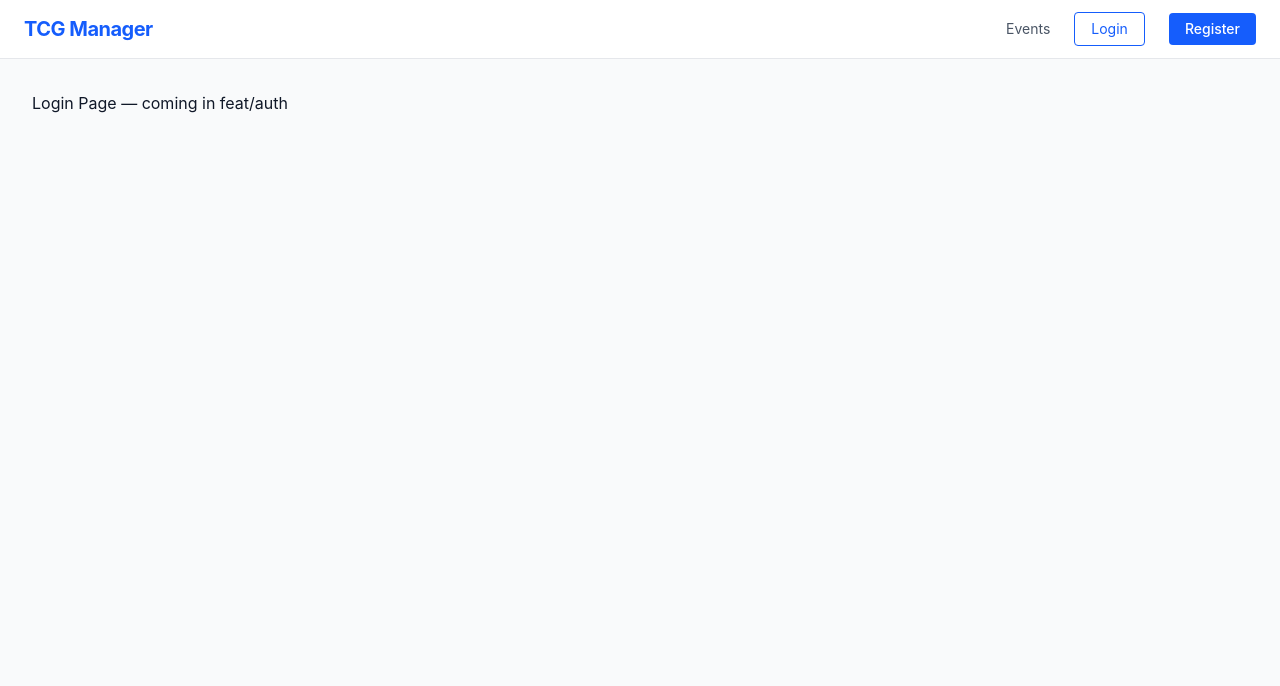
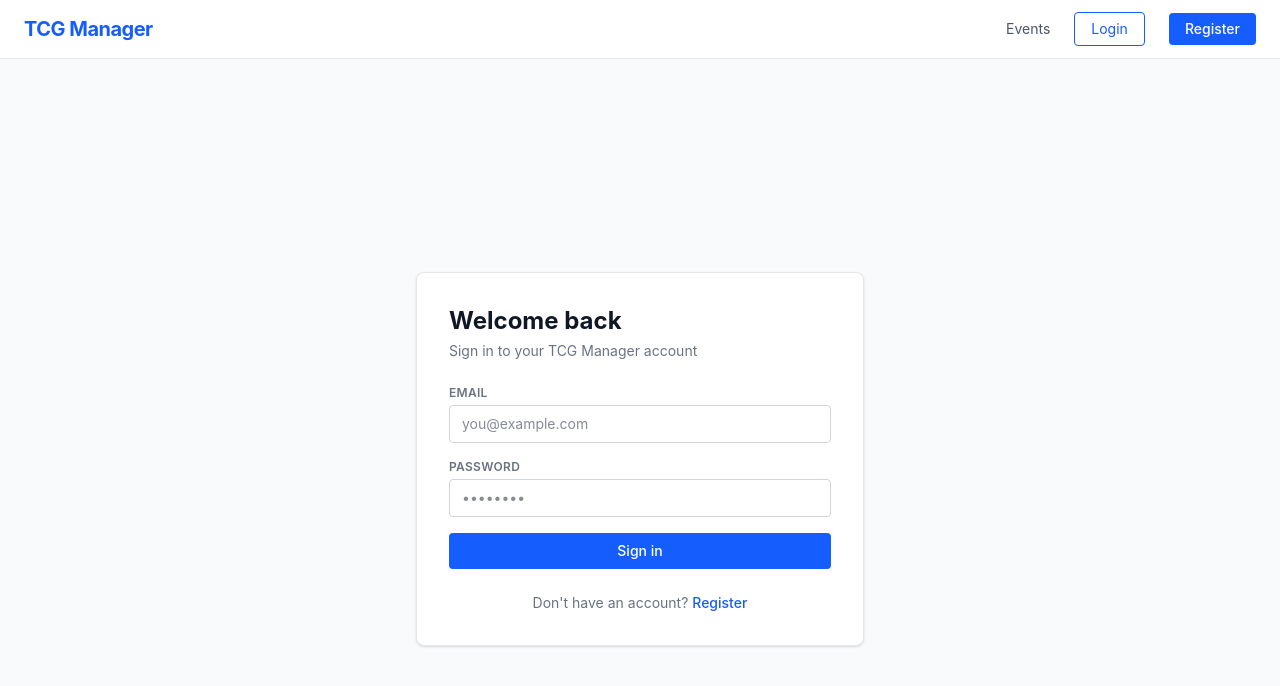
Before and after one commit to kentquinto/Sprint5-2, a React (Vite) app: page /login in a window 1280 px wide. Shown: the top 686 px of the page. Built offline with nearby package versions, Linux system fonts and the light colour scheme.

Commit message:
feat: add login page

```diff
--- a/src/pages/LoginPage.jsx
+++ b/src/pages/LoginPage.jsx
@@ -1,3 +1,94 @@
+import { useState, useContext } from 'react'
+import { Link, useNavigate } from 'react-router-dom'
+import api from '../api/axios'
+import { AuthContext } from '../context/AuthContext'
+
 export default function LoginPage() {
-  return <div className="p-8">Login Page — coming in feat/auth</div>
+  const { login } = useContext(AuthContext)
+  const navigate = useNavigate()
+
+  const [form, setForm] = useState({ email: '', password: '' })
+  const [error, setError] = useState('')
+  const [loading, setLoading] = useState(false)
+
+  function handleChange(e) {
+    setForm({ ...form, [e.target.name]: e.target.value })
+  }
+
+  async function handleSubmit(e) {
+    e.preventDefault()
+    setError('')
+    setLoading(true)
+    try {
+      const res = await api.post('/login', form)
+      login(res.data.token, res.data.user)
+      navigate('/')
+    } catch (err) {
+      setError(err.response?.data?.message ?? 'Login failed. Check your credentials.')
+    } finally {
+      setLoading(false)
+    }
+  }
+
+  return (
+    <div className="min-h-screen bg-gray-50 flex items-center justify-center px-4">
+      <div className="bg-white rounded-lg shadow border border-gray-200 w-full max-w-md p-8">
+        <h1 className="text-2xl font-bold text-gray-900 mb-1">Welcome back</h1>
+        <p className="text-gray-500 text-sm mb-6">Sign in to your TCG Manager account</p>
+
+        {error && (
+          <div className="bg-red-50 border border-red-200 text-red-700 text-sm rounded px-4 py-3 mb-5">
+            {error}
+          </div>
+        )}
+
+        <form onSubmit={handleSubmit} className="space-y-4">
+          <div>
+            <label className="block text-xs font-semibold text-gray-500 uppercase tracking-wide mb-1">
+              Email
+            </label>
+            <input
+              type="email"
+              name="email"
+              value={form.email}
+              onChange={handleChange}
+              required
+              placeholder="you@example.com"
+              className="w-full border border-gray-300 rounded px-3 py-2 text-sm focus:outline-none focus:border-blue-500"
+            />
+          </div>
+
+          <div>
+            <label className="block text-xs font-semibold text-gray-500 uppercase tracking-wide mb-1">
+              Password
+            </label>
+            <input
+              type="password"
+              name="password"
+              value={form.password}
+              onChange={handleChange}
+              required
+              placeholder="••••••••"
+              className="w-full border border-gray-300 rounded px-3 py-2 text-sm focus:outline-none focus:border-blue-500"
+            />
+          </div>
+
+          <button
+            type="submit"
+            disabled={loading}
+            className="w-full bg-blue-600 hover:bg-blue-700 disabled:opacity-50 text-white font-medium py-2 rounded text-sm transition-colors cursor-pointer"
+          >
+            {loading ? 'Signing in...' : 'Sign in'}
+          </button>
+        </form>
+
+        <p className="text-center text-sm text-gray-500 mt-6">
+          Don't have an account?{' '}
+          <Link to="/register" className="text-blue-600 hover:underline font-medium">
+            Register
+          </Link>
+        </p>
+      </div>
+    </div>
+  )
 }
```
